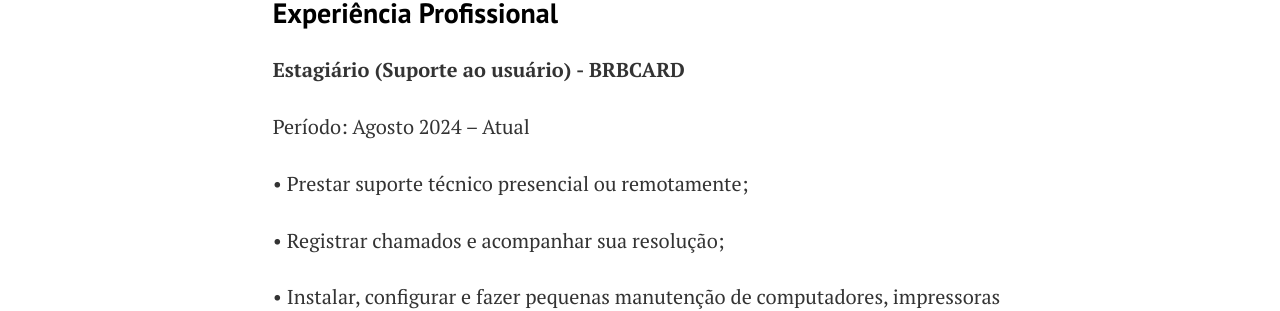
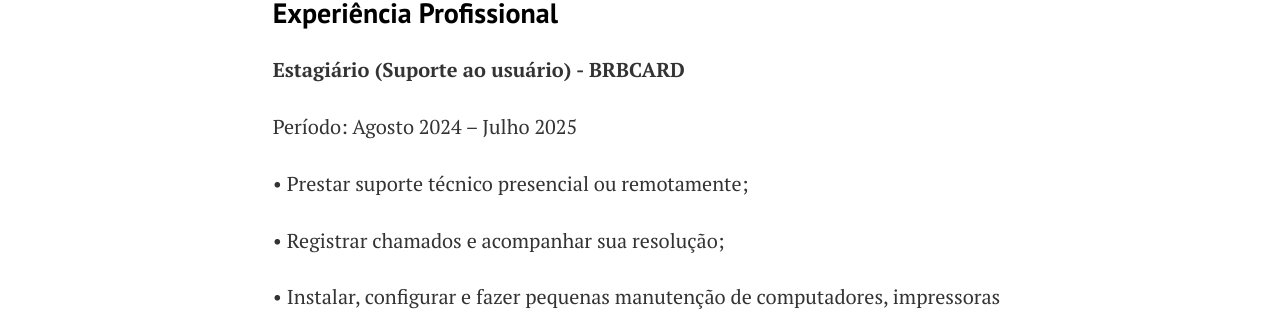
Before and after one commit to ronycosta01/ronycosta01.github.io, a Jekyll site: the page built from curriculo.md, in a window 1280 px wide and 900 px high. Shown: the part 445-756 px from the top of the window. Built offline with Jekyll 4.4.1, drawn with Linux system fonts in a browser that asks for light colours.

Commit message:
Alterando o banner

```diff
--- a/curriculo.md
+++ b/curriculo.md
@@ -15,7 +15,7 @@
 
 **Estagiário (Suporte ao usuário) - BRBCARD**
 
-Período: Agosto 2024 – Atual
+Período: Agosto 2024 – Julho 2025
 
 •
 Prestar suporte técnico presencial ou remotamente;
--- a/index.html
+++ b/index.html
@@ -8,7 +8,7 @@
 ================================================== -->
 {% if page.url == "/" %}
 <div class="hero-banner">
-  <img src="{{ site.baseurl }}/assets/images/banner-dados.png" alt="Banner sobre dados e programação">
+  <img src="{{ site.baseurl }}/assets/images/banner.png" alt="Banner sobre dados e programação">
 </div>
 {% endif %}
 
```
Also changed, not shown: assets/images/banner-dados.png (deleted), 3 other files.
